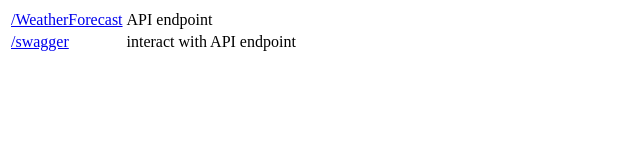
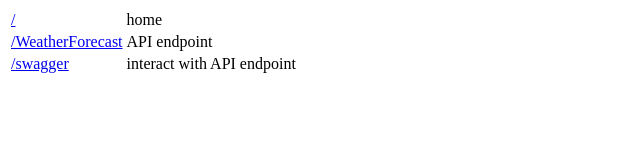
Before and after one commit to ncarlson/weather-forecast-test, a plain HTML site: page StaticFiles/index.html in a window 1280 px wide. Shown: the whole page, without its empty margins (0-640 px from the left). Drawn offline with Linux system fonts and the light colour scheme.

Commit message:
Added home link

```diff
--- a/StaticFiles/index.html
+++ b/StaticFiles/index.html
@@ -6,6 +6,10 @@
 </head>
 <body>
 <table>
+    <tr>
+        <td><a href="/">/</a></td>
+        <td>home</td>
+    </tr>
     <tr>
         <td><a href="/WeatherForecast">/WeatherForecast</a></td>
         <td>API endpoint</td>
```
Also changed, not shown: 1 other file.
